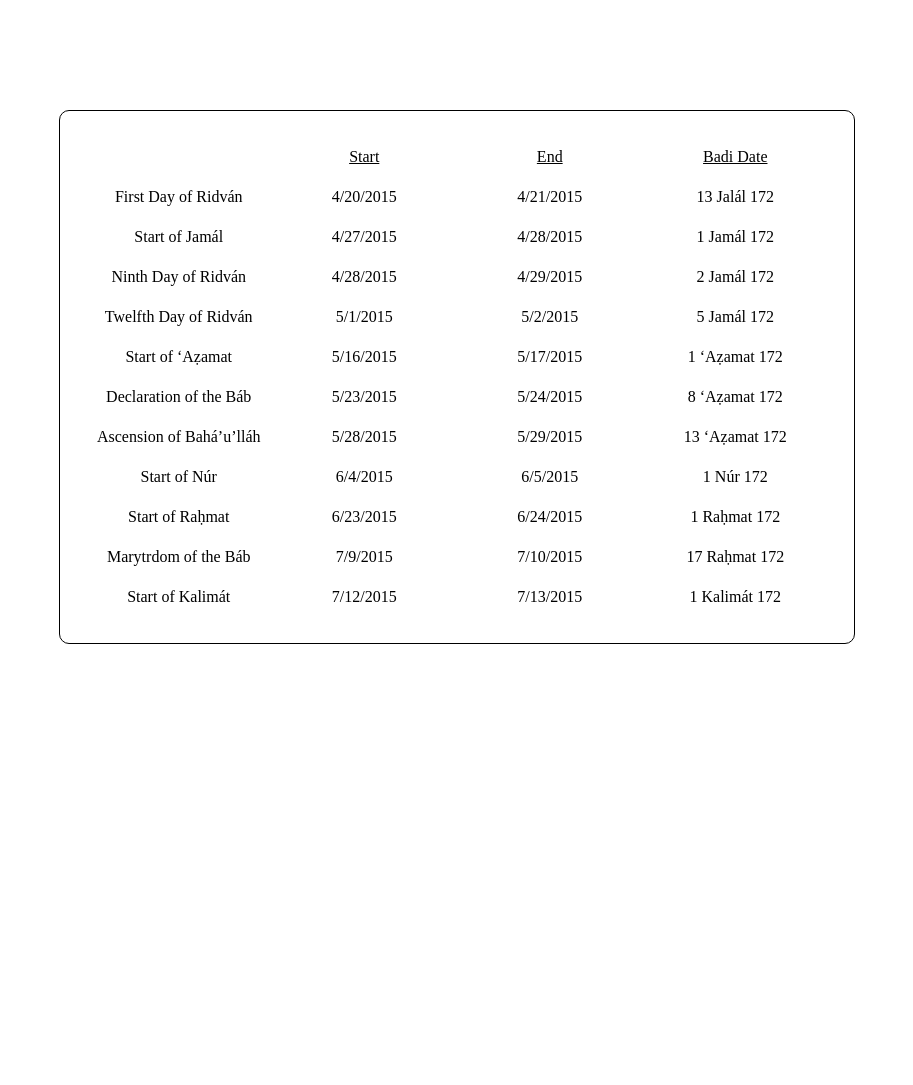
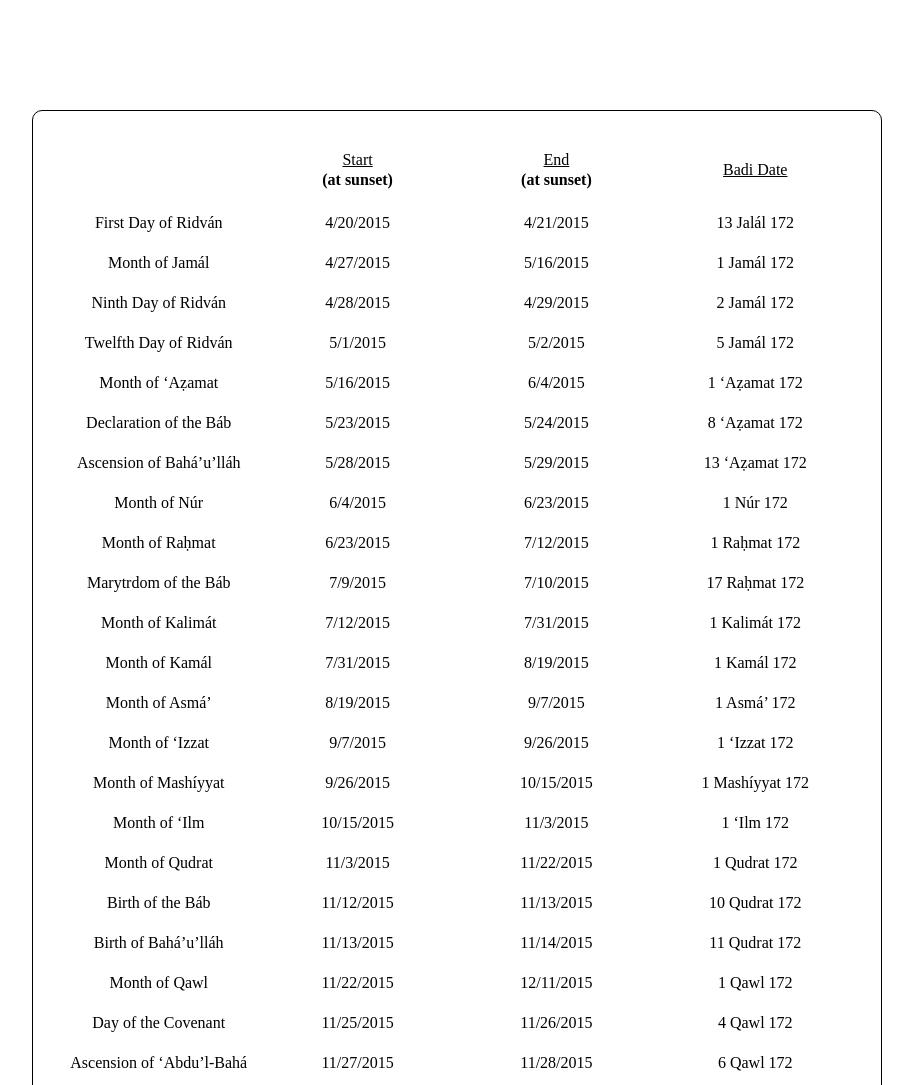
Before and after one commit to bchurchill/badi-cal, a plain HTML site: page index.html in a window 1280 px wide. Shown: the top 1085 px of the page, without its empty margins (183-1096 px from the left). Before the commit the page ends 800 px from the top, so only its background shows below. Drawn offline with nearby package versions, Linux system fonts and the light colour scheme.

Commit message:
shows months as ranges instead of days

```diff
--- a/badi.js
+++ b/badi.js
@@ -28,6 +28,21 @@ Date.prototype.addDays = function(days)
     // and mess up UTC computations
     var dat = new Date(this.getTime() + days*1000*24*60*60);
     return dat;
+}
+
+/** Adjust a Date object by the user's timezone offset */
+Date.prototype.adjustDay = function() {
+  // Typically, if you look at a date object, it gives you the time
+  // and day in UTC. If you want to extract the mm/dd/yyyy date from
+  // such an object, you need to be careful to make sure you get the
+  // date from the right timezone, because it's different in different
+  // places. This method adjusts a date object as follows: it moves
+  // it into the forward or the past, so that the day in UTC matches
+  // what the day in localtime originally was. This way, if you want
+  // to find what day of the month it is in localtime (for example)
+  // you can compute someDate.adjustDay().getDay(), and it will give
+  // your the right one. </oof>
+  return new Date(this.getTime() + this.getTimezoneOffset()*60*1000);
 }
 
 /** Various data used by this application */
@@ -333,22 +348,17 @@ var BadiCal = {
 
 
   /** Constructs an object that we'll render in the UI, somehow */
-  DayUIObj: function(title, date, badi_date, type) {
+  DayUIObj: function(title, start_date, end_date, badi_date, type) {
     this.title = title;
-    this.date = date;
+    this.start_date = start_date.adjustDay();
+    this.end_date = end_date.adjustDay();
     this.badi_date = badi_date;
     this.type = type;
 
     /** Get a simple text representation */
     this.toString = function() {
-
-      // Since we represent a day at 00:00:00 UTC, for displaying local time we
-      // need to make sure we adjust the timezone
-      mydate = new Date(this.date.getTime() + this.date.getTimezoneOffset()*60*1000);
-
-      return this.title +
-              ": sunset of " + mydate.addDays(-1).toLocaleDateString() +
-              " to sunset of " + mydate.toLocaleDateString();
+      return this.title + " from sunset of " + this.start_date.toLocaleDateString() +
+                          " to sunset of " + this.end_date.toLocaleDateString();
     }
   },
 
@@ -367,38 +377,45 @@ var BadiCal = {
         var holy_day = BadiData.holy_days[i];
         var badi_day = new BadiCal.BadiDate(badi_year, holy_day.month, holy_day.day);
         var greg_day = BadiCal.badi_to_gregorian(badi_day);
-        var day = new BadiCal.DayUIObj(holy_day.name, greg_day, badi_day, "Holy Day");
+        var day = new BadiCal.DayUIObj(holy_day.name, greg_day.addDays(-1), greg_day, badi_day, "Holy Day");
         days.push(day);
       }
 
       // 3. find the first day of each month
       for(var i = 0; i <= 19; i++) {
         var badi_day = new BadiCal.BadiDate(badi_year, i, 1);
-        var greg_day = BadiCal.badi_to_gregorian(badi_day);
-        var day = new BadiCal.DayUIObj("Start of " + badi_day.monthToString(), greg_day, badi_day, "Feast Day");
+        var greg_start = BadiCal.badi_to_gregorian(badi_day).addDays(-1);
+        if(i != 18) {
+          var greg_end = greg_start.addDays(19);
+          var day = new BadiCal.DayUIObj("Month of " + badi_day.monthToString(), greg_start, greg_end, badi_day, "Month");
+        } else {
+          var greg_end = BadiCal.badi_to_gregorian(new BadiCal.BadiDate(badi_year, i+1, 1)).addDays(-1);
+          var day = new BadiCal.DayUIObj("Ayyám-i-Há", greg_start, greg_end, badi_day, "Month");
+        }
         days.push(day);
+
       }
 
       // 4. Find Birth of the Báb and Birth of Bahá'u'lláh
       var bday = BadiCal.find_birthdays(BadiCal.badi_year_to_gregorian(badi_year));
       var badi_bday1 = BadiCal.gregorian_to_badi(bday);
       var badi_bday2 = BadiCal.gregorian_to_badi(bday.addDays(1));
-      var day1 = new BadiCal.DayUIObj("Birth of the Báb", bday, badi_bday1, "Holy Day");
-      var day2 = new BadiCal.DayUIObj("Birth of Bahá’u’lláh", bday.addDays(1), badi_bday2, "Holy Day");
+      var day1 = new BadiCal.DayUIObj("Birth of the Báb", bday.addDays(-1), bday, badi_bday1, "Holy Day");
+      var day2 = new BadiCal.DayUIObj("Birth of Bahá’u’lláh", bday.addDays(0), bday.addDays(1), badi_bday2, "Holy Day");
       days.push(day1);
       days.push(day2);
     }
 
     // 5. filter through these to find those that are actually in provided date range
     days = days.filter(function(day) {
-      return (start_date <= day.date.addDays(-1) && day.date <= end_date);
+      return (start_date <= day.start_date.addDays(-1) && day.start_date <= day.end_date);
     });
 
     // 6. sort by gregorian date
     days = days.sort(function(x, y) {
-      if (x.date.getTime() < y.date.getTime()) {
+      if (x.start_date.getTime() < y.start_date.getTime()) {
         return -1;
-      } else if (x.date.getTime() == y.date.getTime()) {
+      } else if (x.start_date.getTime() == y.start_date.getTime()) {
         return 0;
       } else {
         return 1;
--- a/index.html
+++ b/index.html
@@ -13,13 +13,15 @@ function update_dates(d1, d2) {
   var days = BadiCal.find_days(d1, d2);
   var s = "";
   s = s + "<table class='result_tab'>";
-  s = s + "<tr class='entry_row'><th class='entry_col'></th><th class='entry_col'>Start</th><th class='entry_col'>End</td><th class='entry_col'>Badi Date</td></th>";
+  s = s + "<tr class='entry_row'><th class='entry_col'></th>";
+  s = s + "<th class='entry_col'><p class='underline'>Start</p><p class='bold'>(at sunset)</p></th>";
+  s = s + "<th class='entry_col'><p class='underline'>End</p><p class='bold'>(at sunset)</p></th>";
+  s = s + "<th class='entry_col'><p class='underline'>Badi Date</p></th></tr>";
   for(var i = 0; i < days.length; i++) {
-    var mydate = new Date(days[i].date.getTime() + days[i].date.getTimezoneOffset()*60*1000);
     s = s + "<tr class='entry_row'>";
     s = s + "<td class='entry_col'>" + days[i].title + "</td>";
-    s = s + "<td class='entry_col'>" + mydate.addDays(-1).toLocaleDateString() + "</td>";
-    s = s + "<td class='entry_col'>" + mydate.toLocaleDateString() + "</td>";
+    s = s + "<td class='entry_col'>" + days[i].start_date.toLocaleDateString() + "</td>";
+    s = s + "<td class='entry_col'>" + days[i].end_date.toLocaleDateString() + "</td>";
     s = s + "<td class='entry_col'>" + days[i].badi_date.toString() + "</td>";
     s = s + "</tr>";
   }
--- a/style.css
+++ b/style.css
@@ -22,10 +22,20 @@ table.result_tab {
 
 th.entry_col {
   font-weight: normal;
-  text-decoration: underline;
   padding: 10px;
   margin: 10px;
   width: 25%;
+}
+
+p.underline {
+  text-decoration: underline;
+  margin: 2pt;
+}
+
+p.bold {
+  font-weight: bold;
+  margin: 2pt;
+
 }
 
 td.entry_col {
```
